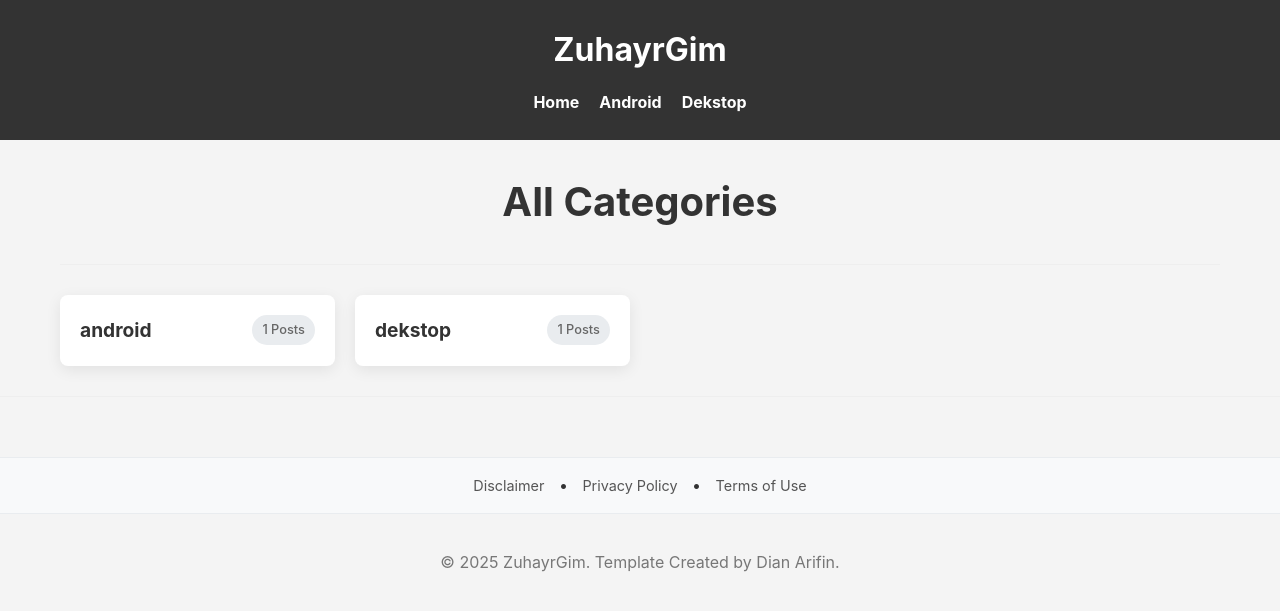
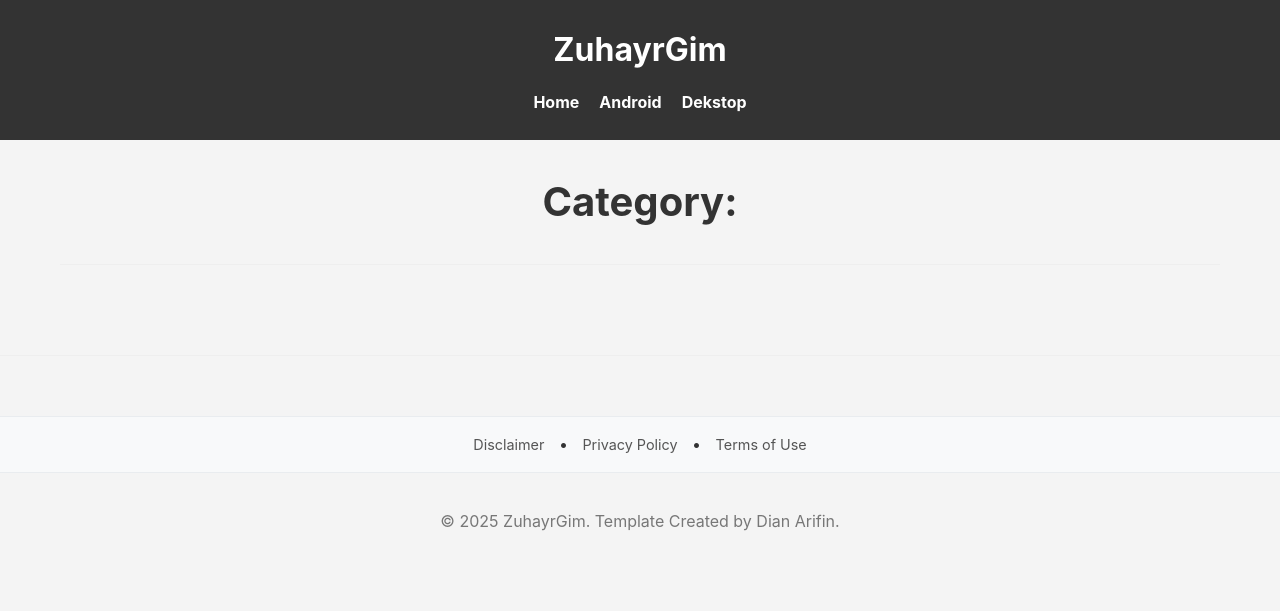
Before and after one commit to dianplay2025/zuhayrgim.github.io, a Jekyll site: the page built from categories.html, in a window 1280 px wide. Shown: the top 611 px of the page. Built offline with Jekyll 4.4.1, drawn with Linux system fonts in a browser that asks for light colours.

Commit message:
Update categories.html

```diff
--- a/categories.html
+++ b/categories.html
@@ -1,20 +1,29 @@
 ---
 layout: default
-title: Categories
-permalink: /categories/
 ---
-
 <div class="container">
     <div class="page-header">
-        <h1>All Categories</h1>
+        <h1>Category: {{ page.category }}</h1>
     </div>
 
-    <div class="category-list">
-        {% for category in site.categories %}
-            <a href="/categories/{{ category | first | slugify }}/" class="category-item">
-                <span class="category-name">{{ category | first }}</span>
-                <span class="category-count">{{ category | last | size }} Posts</span>
-            </a>
-        {% endfor %}
+    <div class="main-layout">
+        <div class="main-content" style="width: 100%;">
+            <div class="post-list">
+                <!-- [INI ADALAH KODE YANG SUDAH DIPERBAIKI TOTAL] -->
+                {% for post in site.posts %}
+                    {% for cat in post.categories %}
+                        {% if cat == page.category %}
+                            <a href="{{ post.url | relative_url }}" class="post-item">
+                                <img src="{{ post.image | relative_url }}" alt="{{ post.title }}" class="post-thumbnail">
+                                <div class="post-content">
+                                    <h3 class="post-title">{{ post.title }}</h3>
+                                    <p class="post-description">{{ post.description | strip_html | truncatewords: 25 }}</p>
+                                </div>
+                            </a>
+                        {% endif %}
+                    {% endfor %}
+                {% endfor %}
+            </div>
+        </div>
     </div>
 </div>
```
